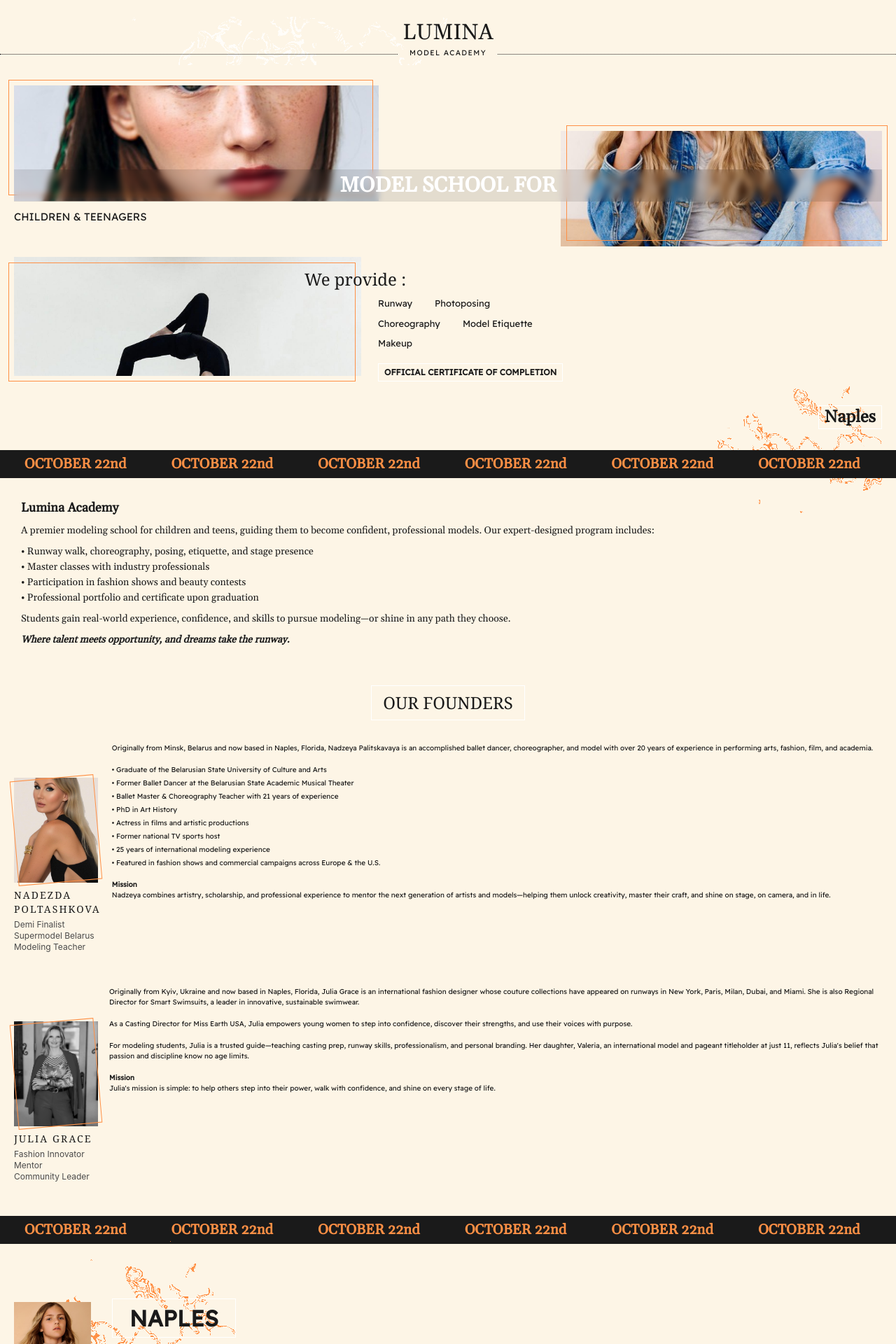
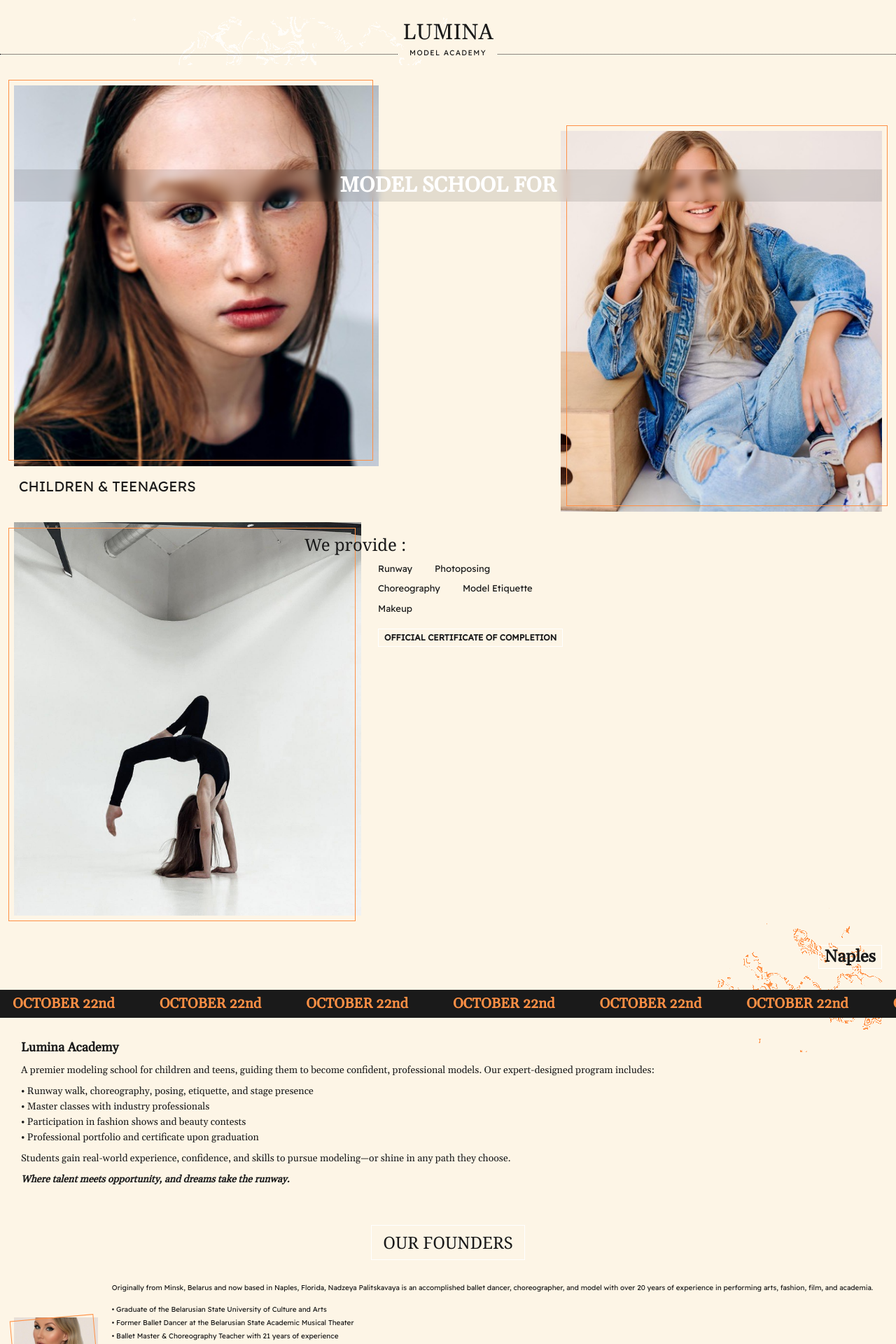
Before and after one commit to shanehobson/lumina, a Next.js app: page / in a window 1280 px wide. Shown: the top 1920 px of the page at 70% size. Built offline with nearby package versions, Linux system fonts and the light colour scheme.

Commit message:
Start adding larger screen styles

```diff
--- a/src/app/page.tsx
+++ b/src/app/page.tsx
@@ -34,7 +34,7 @@ export default function Home() {
         <section className="px-5 pt-4 pb-8">
           <div className="relative">
             {/* Model 1 - Top Left */}
-            <div className="relative w-[42%] h-[165px]">
+            <div className="relative w-[42%] aspect-[158/165]">
               <div className="absolute inset-0 overflow-hidden">
                 <Image
                   src="/assets/544df825c9e42ab22331a9c76bd700462f45384d.jpg"
@@ -44,10 +44,15 @@ export default function Home() {
                 />
               </div>
               <div className="absolute -top-[8px] -left-[8px] w-full h-full border border-[#ff9045] pointer-events-none"></div>
+
+              {/* Children & Teenagers text - anchored to this image */}
+              <p className="absolute left-0 xs:left-[7px] top-[calc(100%+35px)] xs:top-[calc(100%+15px)] font-readex font-normal text-[15px] xs:text-lg sm:text-xl leading-none text-lumina-dark whitespace-nowrap">
+                CHILDREN&nbsp;&amp;&nbsp;TEENAGERS
+              </p>
             </div>
 
             {/* Model 2 - Bottom Right */}
-            <div className="absolute right-0 top-[65px] w-[37%] h-[165px]">
+            <div className="absolute right-0 top-[65px] w-[37%] aspect-[139/165]">
               <div className="absolute inset-0 overflow-hidden">
                 <Image
                   src="/assets/7fac15c95cf92e71d7ac4ecef5ebf32db1a9f9dc.jpg"
@@ -71,18 +76,14 @@ export default function Home() {
               </div>
             </div>
 
-            {/* Children & Teenagers text - positioned separately */}
-            <p className="absolute left-0 top-[180px] font-readex font-normal text-[15px] leading-none text-lumina-dark">
-              CHILDREN & TEENAGERS
-            </p>
           </div>
 
           {/* We Provide Section */}
           <div className="mt-20 relative">
             <div className="flex items-start gap-6">
               {/* Left Image with border */}
-              <div className="relative w-[40%] min-w-[150px]">
-                <div className="relative h-[170px] overflow-hidden">
+              <div className="relative w-[40%] min-w-[150px] aspect-[150/170]">
+                <div className="absolute inset-0 overflow-hidden">
                   <Image
                     src="/assets/9ec7bb2f03d7b306c00e807cba726828cff54d1c.jpg"
                     alt="Model doing backbend in white studio"
@@ -408,7 +409,7 @@ export default function Home() {
         </section>
 
         {/* Scrolling October 22nd Banner */}
-        <div className="bg-lumina-dark py-1.5 overflow-hidden">
+        <div className="bg-lumina-dark py-1.5 overflow-hidden relative z-50">
           <div className="animate-scroll whitespace-nowrap inline-flex">
             <span className="text-[#ff9045] font-gelasio font-bold text-xl mx-8">
               OCTOBER 22nd
@@ -476,7 +477,8 @@ export default function Home() {
         {/* Naples Section */}
         <section className="px-5 py-12">
           {/* Overlapping images collage */}
-          <div className="relative h-[600px] mb-8 z-[2]">
+          <div className="flex justify-center">
+            <div className="relative w-[375px] h-[600px] mb-8 z-[2]">
             {/* Top left image - moved down */}
             <div className="absolute top-[35px] left-0 w-[110px] h-[140px] overflow-hidden z-[5]">
               <Image
@@ -488,7 +490,7 @@ export default function Home() {
             </div>
 
             {/* Naples text with orange squiggles background */}
-            <div className="absolute top-[30px] left-[140px]">
+            <div className="absolute top-[30px] left-[205px]">
               {/* Orange squiggles background */}
               <div
                 className="absolute -top-48 -bottom-60 -left-64 right-0 z-[1]"
@@ -510,7 +512,7 @@ export default function Home() {
             </div>
 
             {/* Second image - moved left with z-index between first and third */}
-            <div className="absolute top-[120px] right-[130px] w-[140px] h-[180px] overflow-hidden z-[15]">
+            <div className="absolute top-[120px] left-[75px] w-[140px] h-[180px] overflow-hidden z-[15]">
               <Image
                 src="/assets/3e5d93c5d36628709ac63a0a9ad919a1f4cba5c0.jpg"
                 alt="Model portrait 2"
@@ -530,7 +532,7 @@ export default function Home() {
             </div>
 
             {/* Right studio image (black and white) - made skinnier and taller */}
-            <div className="absolute top-[335px] right-0 w-[110px] h-[150px] overflow-hidden z-10">
+            <div className="absolute top-[335px] left-[265px] w-[110px] h-[150px] overflow-hidden z-10">
               <Image
                 src="/assets/cd5358401bb7dbdc13c3574b403166f057edf3cf.jpg"
                 alt="Studio equipment"
@@ -540,7 +542,7 @@ export default function Home() {
             </div>
 
             {/* Bottom center image - moved down 25px more and right 60px */}
-            <div className="absolute bottom-[35px] left-[140px] w-[120px] h-[140px] overflow-hidden z-[25]">
+            <div className="absolute bottom-[35px] left-[180px] w-[120px] h-[140px] overflow-hidden z-[25]">
               <Image
                 src="/assets/cba1061db087e28bcec2d3212ce7cac7c93623d7.jpg"
                 alt="Model portrait 4"
@@ -550,7 +552,7 @@ export default function Home() {
             </div>
 
             {/* Bottom right image - moved down 30px more and right 40px */}
-            <div className="absolute bottom-[-45px] right-0 w-[110px] h-[130px] overflow-hidden z-[30]">
+            <div className="absolute bottom-[-45px] left-[265px] w-[110px] h-[130px] overflow-hidden z-[30]">
               <Image
                 src="/assets/2e903d3b27c832f8fdbb7848f80df8f7b93731f3.jpg"
                 alt="Model portrait 5"
@@ -578,6 +580,7 @@ export default function Home() {
                 <p className="text-sm font-semibold">OCTOBER 22ND 4:30pm</p>
               </div>
             </div>
+            </div>
           </div>
 
         </section>
--- a/tailwind.config.ts
+++ b/tailwind.config.ts
@@ -8,6 +8,9 @@ const config: Config = {
   ],
   theme: {
     extend: {
+      screens: {
+        'xs': '480px',
+      },
       colors: {
         lumina: {
           cream: "#FDF5E6",
```
